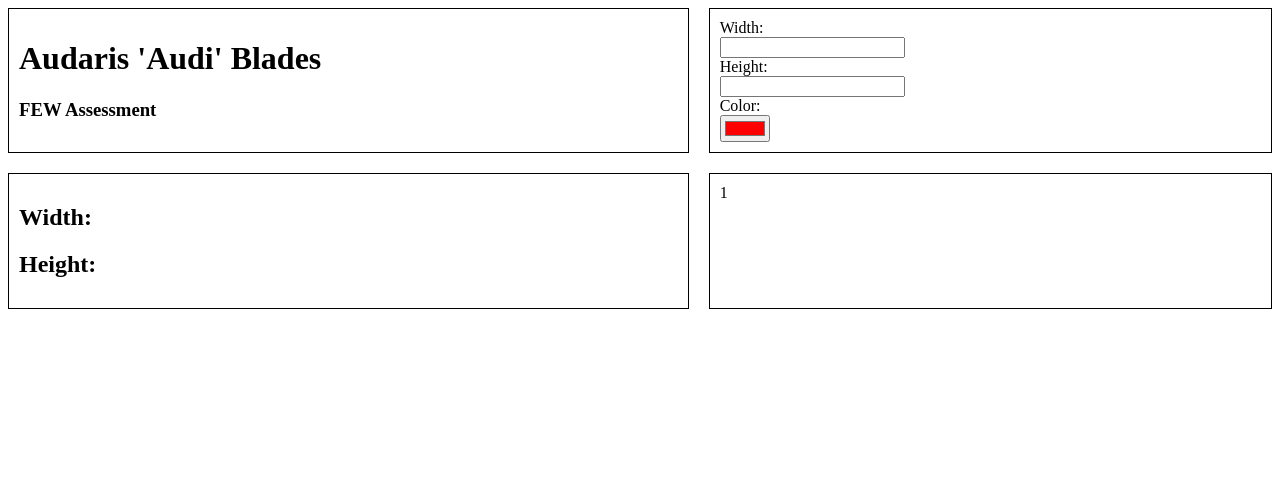
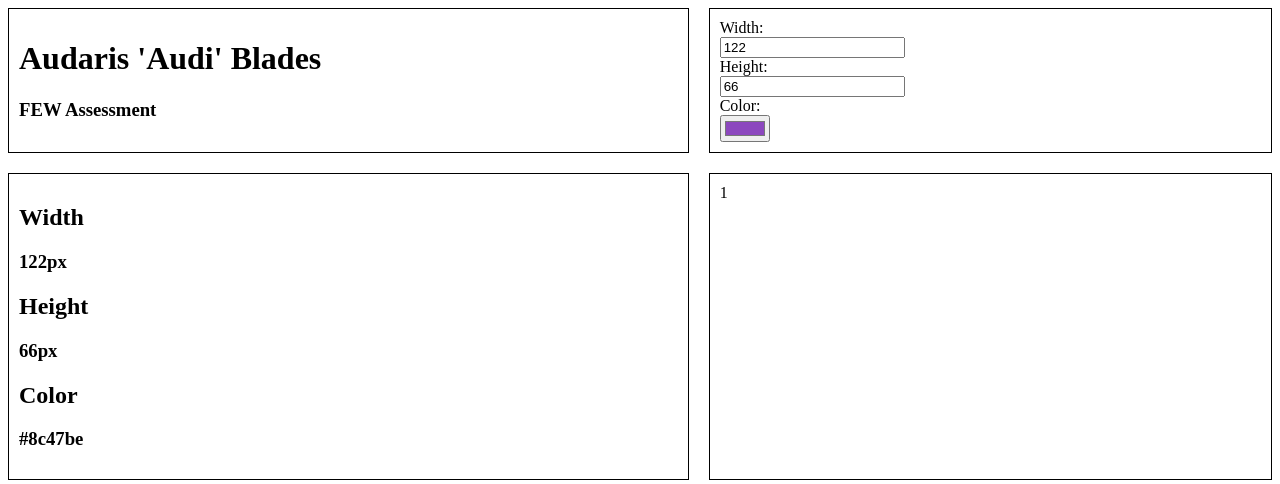
Before and after one commit to ablades/few_assessment, a plain HTML site: page index.html in a window 1280 px wide. Drawn offline with Linux system fonts and the light colour scheme.

Commit message:
add color and defaults to quadrant III

```diff
--- a/index.html
+++ b/index.html
@@ -17,17 +17,17 @@
 
                     <label for="cWidth">Width:</label>
                     <br>
-                    <input type="number" id="cWidth" name="cWidth">
+                    <input type="number" id="cWidth" name="cWidth" value="122">
                     <br>
 
                     <label for="cHeight">Height:</label>
                     <br>
-                    <input type="number" id="cHeight" name="cHeight">
+                    <input type="number" id="cHeight" name="cHeight" value="66">
                     <br>
 
-                    <label for="color">Color:</label>
+                    <label for="cValue">Color:</label>
                     <br>
-                    <input type="color" id="color" name="color" value="#ff0000">
+                    <input type="color" id="cValue" name="cValue" value="#8c47be">
                     <br>
 
                 </form>
@@ -36,14 +36,19 @@
             <!-- Quadrant III -->
             <div class="grid-item">
                 <div>
-                    <h2>Width:</h2>
+                    <h2>Width</h2>
                     <h3 id="wDisplay"></h3>
                 </div>
+
                 <div>
-                    <h2>Height:</h2>
+                    <h2>Height</h2>
                     <h3 id="hDisplay"></h3>
                 </div>
-                <div></div>
+
+                <div>
+                    <h2>Color</h2>
+                    <h3 id="cDisplay"></h3>
+                </div>
             </div>
 
             <!-- Quadrant IV -->
--- a/scripts.js
+++ b/scripts.js
@@ -2,6 +2,14 @@ const widthValue = document.getElementById('cWidth')
 const widthDisplay = document.getElementById('wDisplay')
 const heightValue = document.getElementById('cHeight')
 const heightDisplay = document.getElementById('hDisplay')
+const colorValue = document.getElementById('cValue')
+const colorDisplay = document.getElementById('cDisplay')
+
+document.addEventListener("DOMContentLoaded", function() {
+    heightDisplay.innerHTML = heightValue.value + "px"
+    widthDisplay.innerHTML = widthValue.value + "px"
+    colorDisplay.innerHTML = colorValue.value
+})
 
 widthValue.addEventListener("input", function(){
     widthDisplay.innerHTML = widthValue.value + "px"
@@ -10,3 +18,7 @@ widthValue.addEventListener("input", function(){
 heightValue.addEventListener("input", function(){
     heightDisplay.innerHTML = heightValue.value + "px"
 })
+
+colorValue.addEventListener("input", function (){
+    colorDisplay.innerHTML = colorValue.value
+})
```
